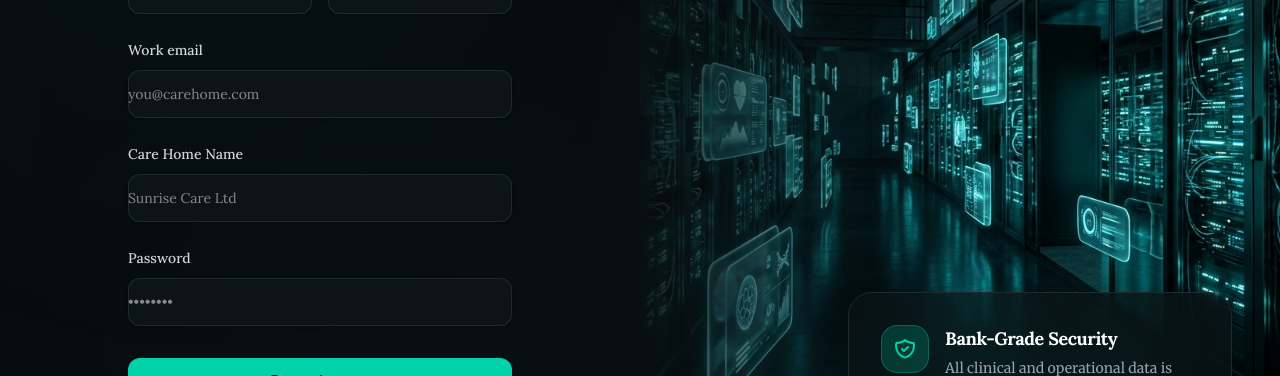
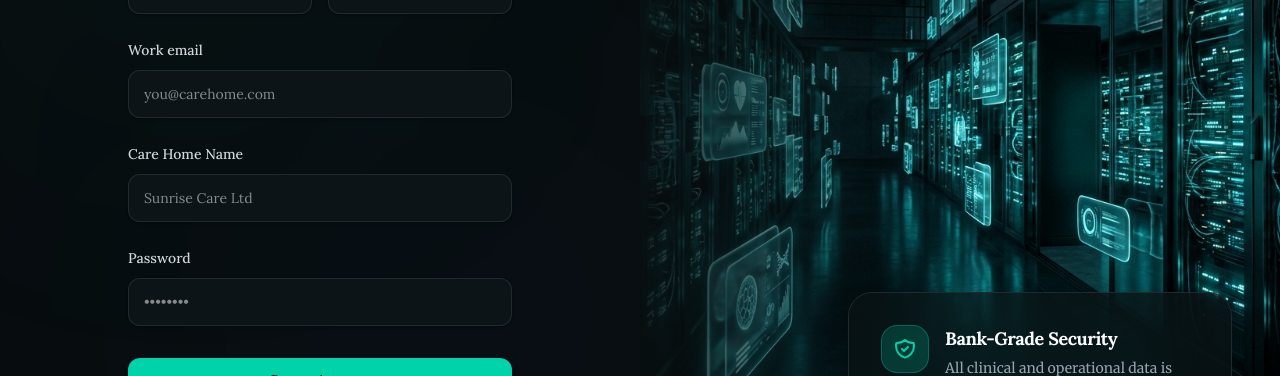
Before and after one commit to Iqbalhossen07/care-os, a Next.js app: page /register in a window 1280 px wide. Shown: the part 294-670 px from the top of the page. Built offline with nearby package versions, Linux system fonts and the light colour scheme.

Commit message:
Fix input padding in auth forms and add redirect links to buttons

```diff
--- a/src/app/(auth)/login/page.tsx
+++ b/src/app/(auth)/login/page.tsx
@@ -31,7 +31,7 @@ export default function LoginPage() {
                 type="email"
                 autoComplete="email"
                 required
-                className="block w-full rounded-xl border-0 bg-card-dark py-3 text-white shadow-sm ring-1 ring-inset ring-border-dark focus:ring-2 focus:ring-inset focus:ring-brand sm:text-sm sm:leading-6 transition-all duration-300 placeholder:text-gray-500"
+                className="block w-full rounded-xl border-0 bg-card-dark px-4 py-3 text-white shadow-sm ring-1 ring-inset ring-border-dark focus:ring-2 focus:ring-inset focus:ring-brand sm:text-sm sm:leading-6 transition-all duration-300 placeholder:text-gray-500"
                 placeholder="you@carehome.com"
               />
             </div>
@@ -55,19 +55,19 @@ export default function LoginPage() {
                 type="password"
                 autoComplete="current-password"
                 required
-                className="block w-full rounded-xl border-0 bg-card-dark py-3 text-white shadow-sm ring-1 ring-inset ring-border-dark focus:ring-2 focus:ring-inset focus:ring-brand sm:text-sm sm:leading-6 transition-all duration-300"
+                className="block w-full rounded-xl border-0 bg-card-dark px-4 py-3 text-white shadow-sm ring-1 ring-inset ring-border-dark focus:ring-2 focus:ring-inset focus:ring-brand sm:text-sm sm:leading-6 transition-all duration-300"
                 placeholder="••••••••"
               />
             </div>
           </div>
 
           <div className="pt-2">
-            <button
-              type="submit"
+            <Link
+              href="/"
               className="flex w-full justify-center rounded-xl bg-brand px-3 py-3 text-sm font-bold text-background shadow-lg hover:bg-brand-hover hover:shadow-[0_0_20px_rgba(0,210,170,0.4)] focus-visible:outline focus-visible:outline-2 focus-visible:outline-offset-2 focus-visible:outline-brand transition-all duration-300"
             >
               Sign in to CareStaff OS
-            </button>
+            </Link>
           </div>
         </form>
 
--- a/src/app/(auth)/register/page.tsx
+++ b/src/app/(auth)/register/page.tsx
@@ -31,7 +31,7 @@ export default function RegisterPage() {
                   name="first-name"
                   type="text"
                   required
-                  className="block w-full rounded-xl border-0 bg-card-dark py-3 text-white shadow-sm ring-1 ring-inset ring-border-dark focus:ring-2 focus:ring-inset focus:ring-brand sm:text-sm sm:leading-6 transition-all duration-300"
+                  className="block w-full rounded-xl border-0 bg-card-dark px-4 py-3 text-white shadow-sm ring-1 ring-inset ring-border-dark focus:ring-2 focus:ring-inset focus:ring-brand sm:text-sm sm:leading-6 transition-all duration-300"
                 />
               </div>
             </div>
@@ -45,7 +45,7 @@ export default function RegisterPage() {
                   name="last-name"
                   type="text"
                   required
-                  className="block w-full rounded-xl border-0 bg-card-dark py-3 text-white shadow-sm ring-1 ring-inset ring-border-dark focus:ring-2 focus:ring-inset focus:ring-brand sm:text-sm sm:leading-6 transition-all duration-300"
+                  className="block w-full rounded-xl border-0 bg-card-dark px-4 py-3 text-white shadow-sm ring-1 ring-inset ring-border-dark focus:ring-2 focus:ring-inset focus:ring-brand sm:text-sm sm:leading-6 transition-all duration-300"
                 />
               </div>
             </div>
@@ -61,7 +61,7 @@ export default function RegisterPage() {
                 name="email"
                 type="email"
                 required
-                className="block w-full rounded-xl border-0 bg-card-dark py-3 text-white shadow-sm ring-1 ring-inset ring-border-dark focus:ring-2 focus:ring-inset focus:ring-brand sm:text-sm sm:leading-6 transition-all duration-300"
+                className="block w-full rounded-xl border-0 bg-card-dark px-4 py-3 text-white shadow-sm ring-1 ring-inset ring-border-dark focus:ring-2 focus:ring-inset focus:ring-brand sm:text-sm sm:leading-6 transition-all duration-300"
                 placeholder="you@carehome.com"
               />
             </div>
@@ -77,7 +77,7 @@ export default function RegisterPage() {
                 name="company"
                 type="text"
                 required
-                className="block w-full rounded-xl border-0 bg-card-dark py-3 text-white shadow-sm ring-1 ring-inset ring-border-dark focus:ring-2 focus:ring-inset focus:ring-brand sm:text-sm sm:leading-6 transition-all duration-300"
+                className="block w-full rounded-xl border-0 bg-card-dark px-4 py-3 text-white shadow-sm ring-1 ring-inset ring-border-dark focus:ring-2 focus:ring-inset focus:ring-brand sm:text-sm sm:leading-6 transition-all duration-300"
                 placeholder="Sunrise Care Ltd"
               />
             </div>
@@ -93,19 +93,19 @@ export default function RegisterPage() {
                 name="password"
                 type="password"
                 required
-                className="block w-full rounded-xl border-0 bg-card-dark py-3 text-white shadow-sm ring-1 ring-inset ring-border-dark focus:ring-2 focus:ring-inset focus:ring-brand sm:text-sm sm:leading-6 transition-all duration-300"
+                className="block w-full rounded-xl border-0 bg-card-dark px-4 py-3 text-white shadow-sm ring-1 ring-inset ring-border-dark focus:ring-2 focus:ring-inset focus:ring-brand sm:text-sm sm:leading-6 transition-all duration-300"
                 placeholder="••••••••"
               />
             </div>
           </div>
 
           <div className="pt-2">
-            <button
-              type="submit"
+            <Link
+              href="/"
               className="flex w-full justify-center rounded-xl bg-brand px-3 py-3 text-sm font-bold text-background shadow-lg hover:bg-brand-hover hover:shadow-[0_0_20px_rgba(0,210,170,0.4)] focus-visible:outline focus-visible:outline-2 focus-visible:outline-offset-2 focus-visible:outline-brand transition-all duration-300"
             >
               Create Account
-            </button>
+            </Link>
           </div>
 
           <p className="text-xs text-gray-500 font-serif text-center mt-4">
```
